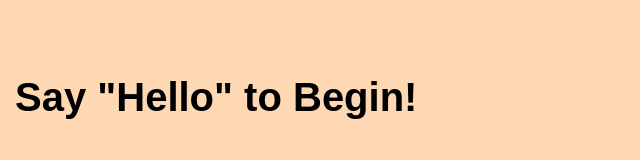
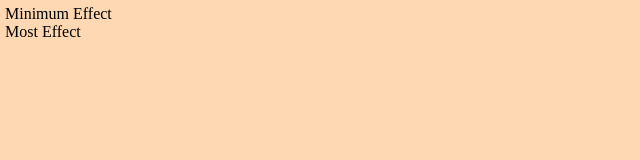
Before and after one commit to lschmidt2/interactionIII-p2, a plain HTML site: page index.html in a window 1280 px wide. Shown: the whole page, without its empty margins (0-640 px from the left). Drawn offline with Linux system fonts and the light colour scheme.

Commit message:
Updated CSS

```diff
--- a/style.css
+++ b/style.css
@@ -1,3 +1,13 @@
+#results-panel {
+  position: fixed;
+  top: 0;
+  left: 0;
+  background: #FED7B3;
+  width: 100vw;
+  height: 100vh;
+  padding: 5px;
+}
+
 .container {
   background: #FED7B3;
   width: 100%;
```
